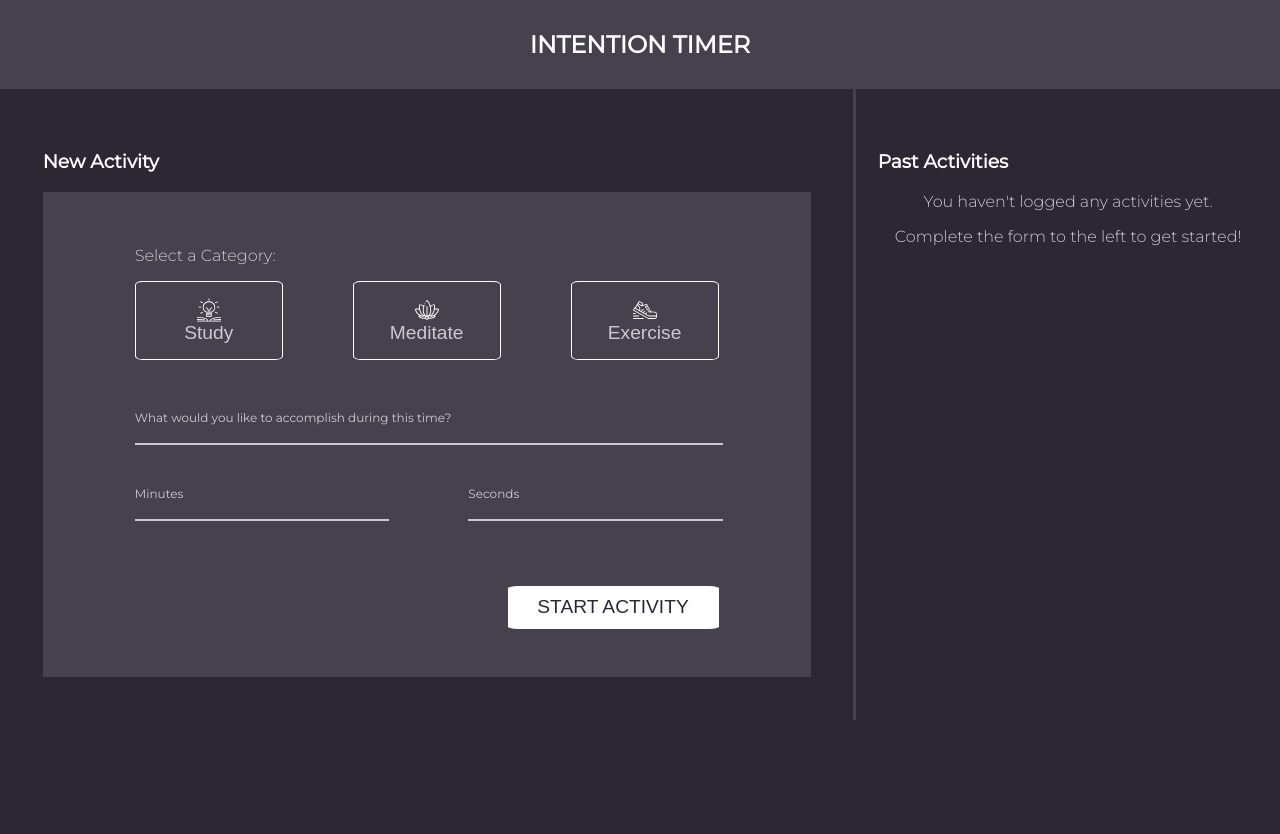
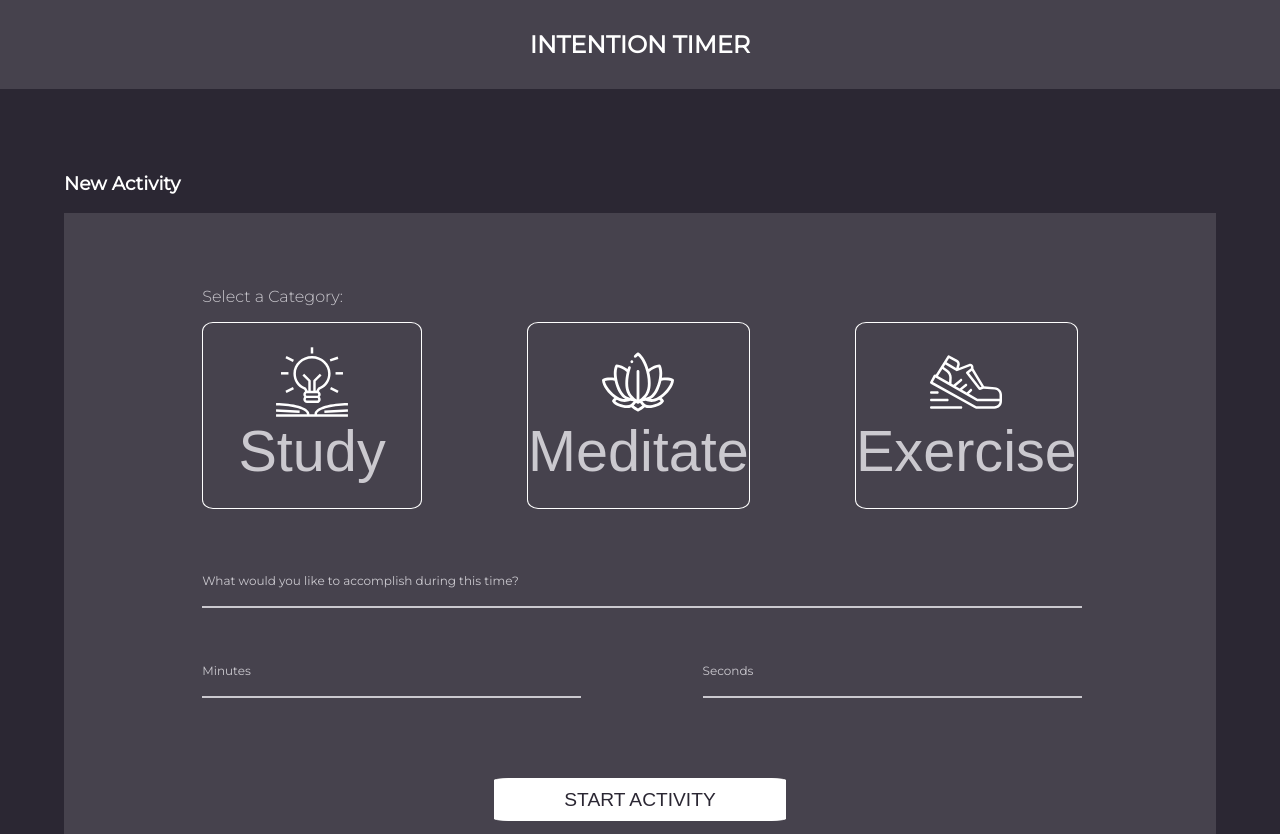
Before and after one commit to tarynmartin/intention-timer, a plain HTML site: page index.html in a window 1280 px wide. Shown: the top 834 px of the page. Before the commit the page ends 800 px from the top, so only its background shows below. Drawn offline with Linux system fonts and the light colour scheme.

Commit message:
Add breakpoint for medium sized screens

```diff
--- a/styles.css
+++ b/styles.css
@@ -144,7 +144,9 @@ grid-template-columns: 2fr 2fr 2fr;
 padding: 10px 0;
 }
 
-@media screen and (max-width: 949px) {
+
+/*~~~~~~Media Queries~~~~~~~~~~~~*/
+@media screen and (max-width: 768px) {
   .icon,
   .btn-text {
     font-size: 3em;
@@ -194,11 +196,37 @@ padding: 10px 0;
 
 }
 
-@media screen and (max-width: 950px) {
+@media screen and (max-width: 1280px) {
+  .icon,
+  .btn-text {
+    font-size: 3em;
+  }
 
+  .activities {
+    display: flex;
+    display: grid;
+    flex-direction: column;
+    grid-template-columns: 1fr;
+  }
+
+  .past-activities {
+    border-top: solid;
+    border-left: none;
+    border-color: #46424D;
+    padding: 2%;
+  }
+
+  .start-btn {
+    grid-column: 2;
+  }
+
+  .btn-start {
+  justify-content: center;
+  padding: 10px 0;
+  }
 }
 
-@media screen and (max-width: 1024px) {
+@media screen and (min-width: 1280px) {
 
 
 }
```
